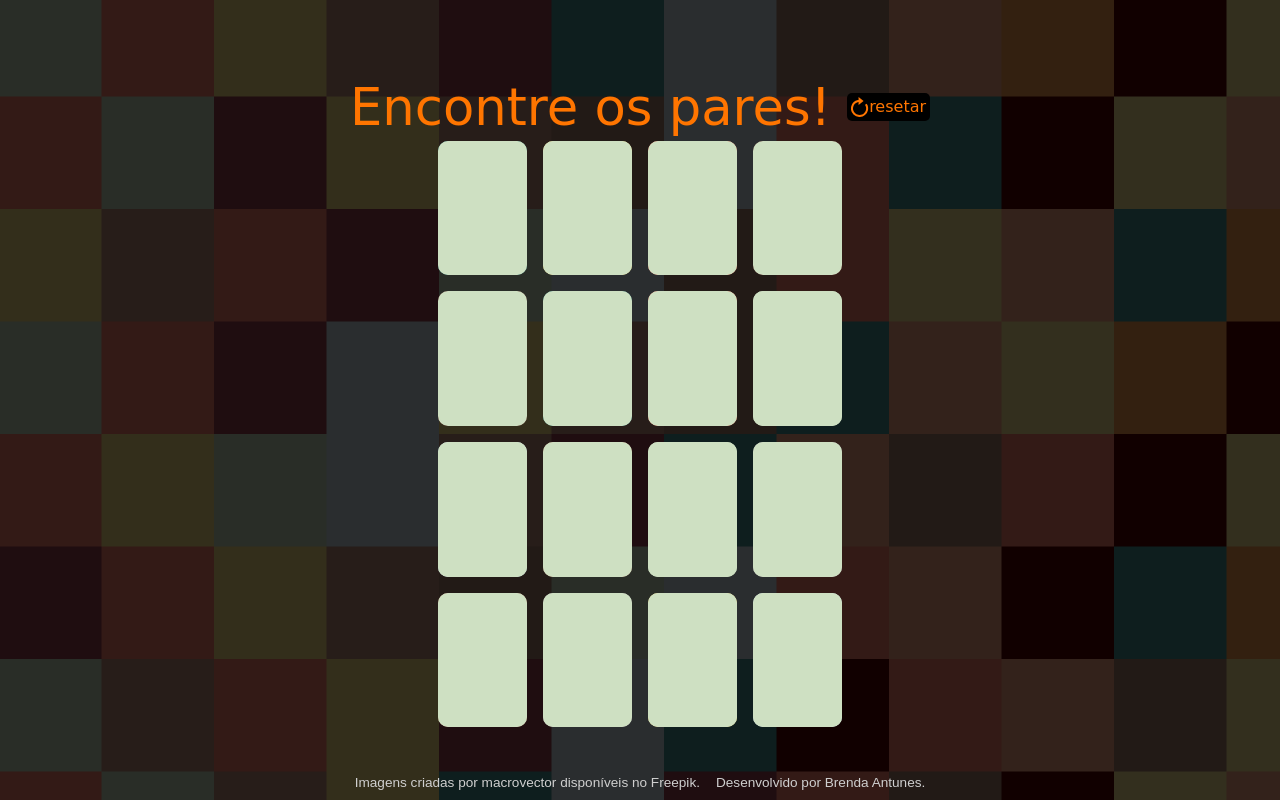
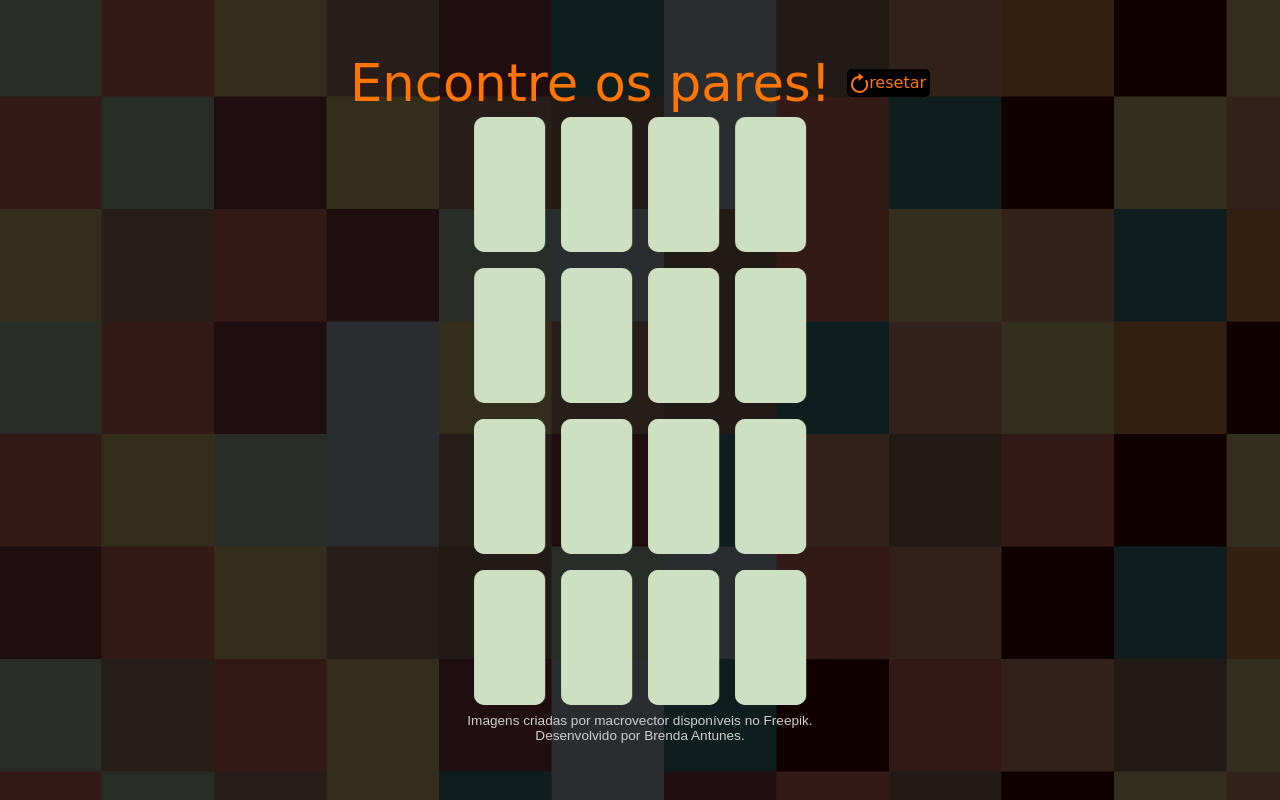
Before and after one commit to Brenda-A-S/Patinhas-Jogo-da-Memoria-JavaScript-CSS-HTML, a plain HTML site: page index.html in a window 1280 px wide. Drawn offline with Linux system fonts and the light colour scheme; a web font is replaced by a local one.

Commit message:
style: de disposição de elementos

```diff
--- a/css/style.css
+++ b/css/style.css
@@ -38,8 +38,22 @@ button {
 
 img {
     max-width: 100%;
-    height: auto;
     display: block;
+}
+
+.container {
+    height: 100vh;
+    display: flex;
+    flex-direction: column;
+    justify-content: center;
+    padding: 1.5rem .25rem;
+}
+
+.main-container {
+    display: flex;
+    justify-content: center;
+    align-items: center;
+    flex-direction: column;
 }
 
 .content {
@@ -58,27 +72,21 @@ img {
     background-color: #000;
 }
 
-.container {
-    height: 100vh;
-    display: flex;
-    justify-content: center;
-    align-items: center;
-    flex-direction: column;
-}
-
 .game {
     display: grid;
     grid-template-columns: repeat(4, 1fr);
+    grid-template-rows: repeat(4, 1fr);
     gap: 1rem;
 }
 
 .card {
-    padding: 1rem;
+    padding: 1rem .25rem;
     border-radius: 10px;
     transform: rotateY(180deg);
     transition: 0.25s;
     position: relative;
     cursor: pointer;
+
 }
 
 .card::after {
@@ -93,6 +101,12 @@ img {
     transition: 0.25s;
 }
 
+.card img {
+    margin: auto;
+    width: auto;
+    height: 100%;
+}
+
 .card.boxOpen {
     transform: rotateY(0deg);
 }
@@ -102,19 +116,10 @@ img {
     transform: rotateY(180deg);
 }
 
-.card img {
-    margin: auto;
-}
-
 .credits {
     width: 100%;
-    display: flex;
-    position: absolute;
-    bottom: .1rem;
-    gap: 1rem;
-    justify-content: center;
-    z-index: -1;
     padding: 0.5rem;
+    text-align: center;
 }
 
 .credit {
--- a/index.html
+++ b/index.html
@@ -12,7 +12,8 @@
     <link href="https://fonts.googleapis.com/css2?family=Aladin&display=swap" rel="stylesheet">
 </head>
 <body>
-    <main class="container">
+    <div class="container">
+        <main class="main-container">
             <div class="content">
                 <h1>Encontre os pares!</h1>
                 <button class="reset"><img src="./imgs/voltar.svg" alt="Ícone resetar"> resetar</button>
@@ -21,10 +22,12 @@
 
             </section>
         </main>
+
         <footer class="credits">
             <a href="https://br.freepik.com/vetores-gratis/patas-de-gato-colocadas-em-estilo-plano_13153666.htm#query=gatinho&position=10&from_view=search&track=sph" target="_blank" class="credit">Imagens criadas por macrovector disponíveis no Freepik.</a>
             <a href="https://www.linkedin.com/in/brenda-antunes-silva/" target="_blank" class="credit">Desenvolvido por Brenda Antunes.</a>
         </footer>
+    </div>
     <script src="js/script.js"></script>
 </body>
 </html>
--- a/js/script.js
+++ b/js/script.js
@@ -19,6 +19,8 @@ class MemoryGame {
             card.addEventListener('click', () => { this.handleClick(card) })
             cardImg.src = element.src;
             cardImg.alt = element.nome;
+            cardImg.width = '80';
+            cardImg.height = '80';
             gameContainer.appendChild(card);
         })
     }
```
Lines whose indentation alone changed are shown as unchanged.
